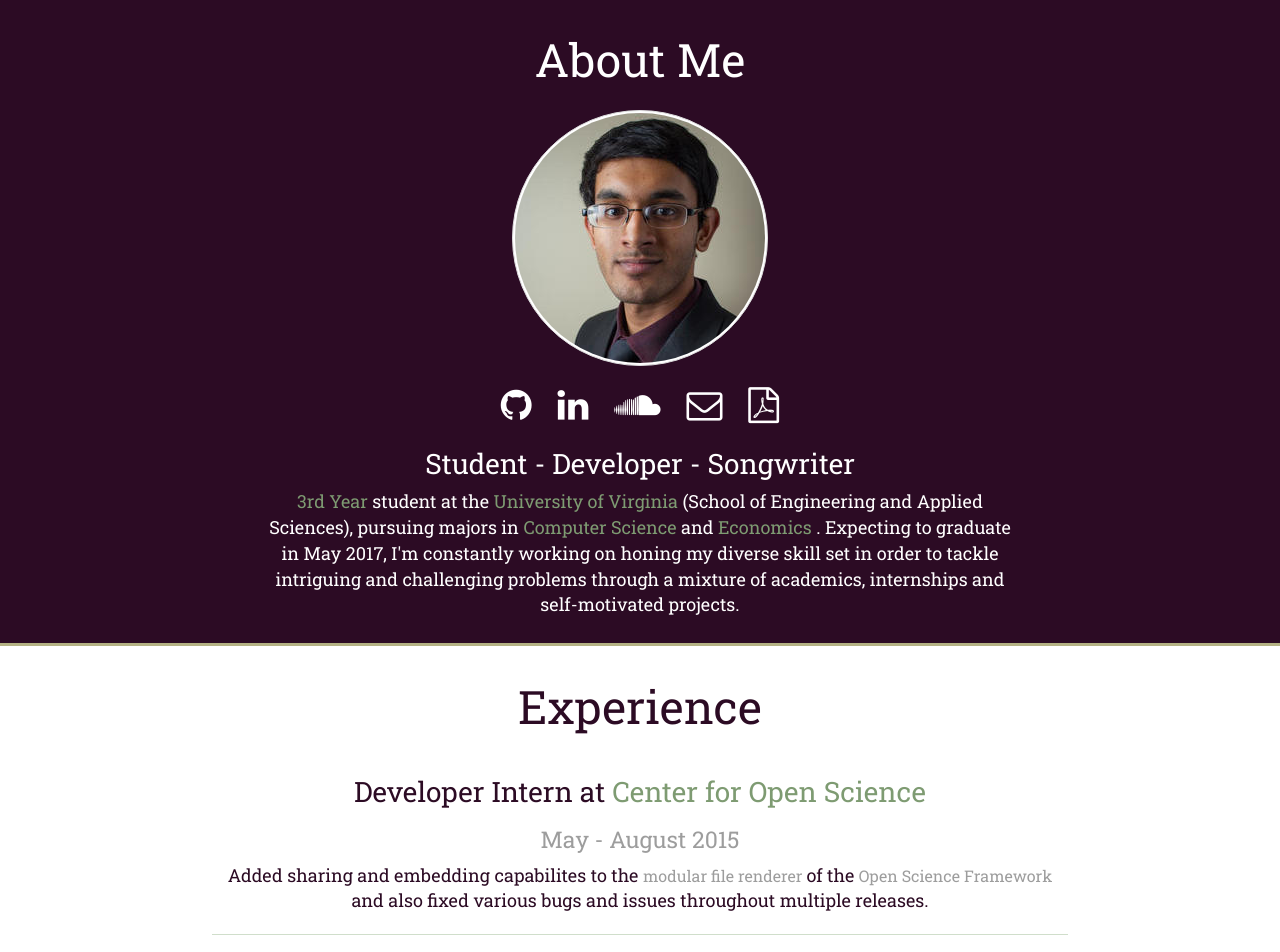
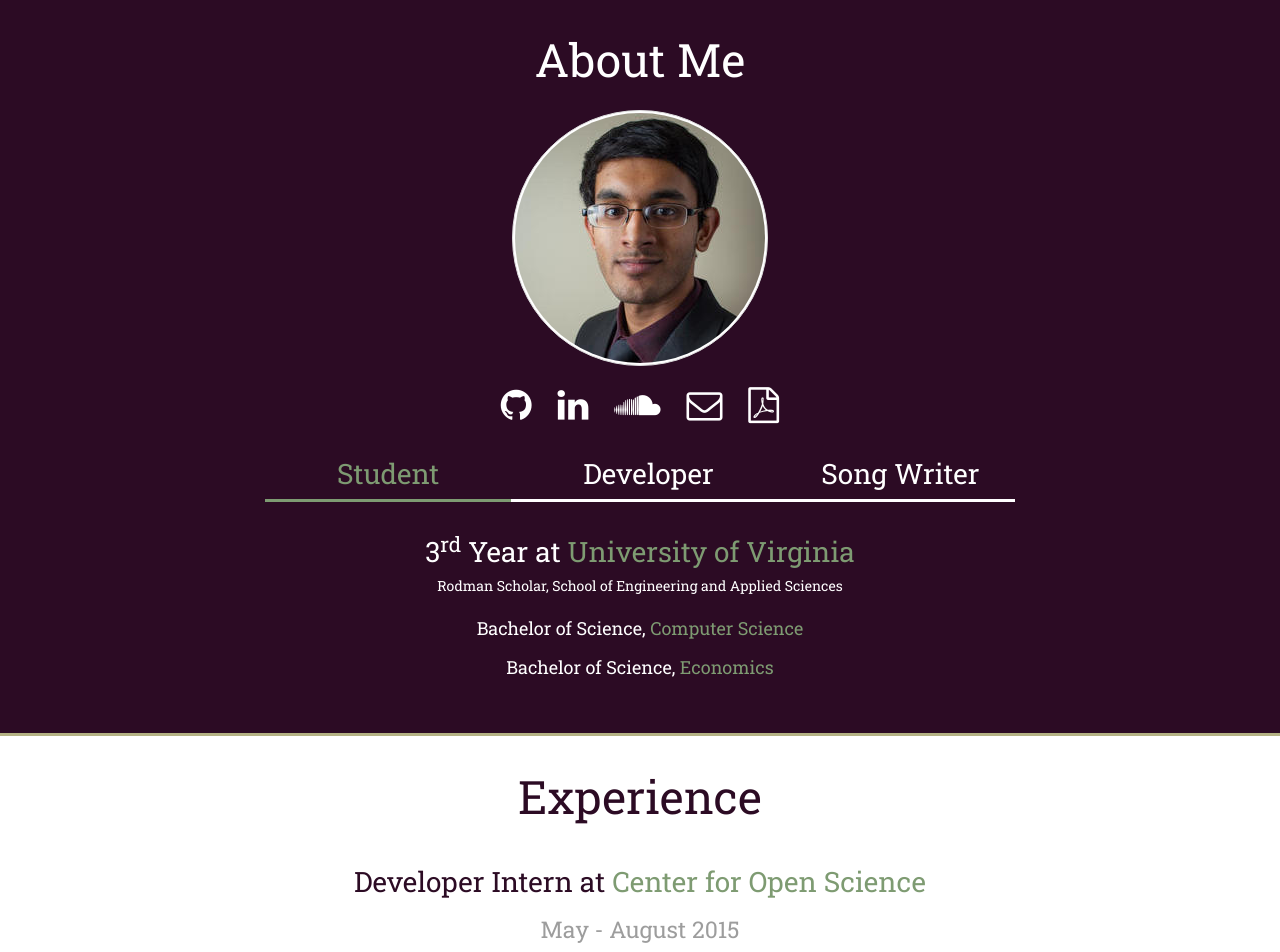
Before and after one commit to revanthkolli/revanthkolli.github.io, a PHP site: page /index.html in a window 1280 px wide. Shown: the part 51-1003 px from the top of the page. Run offline with PHP 8.4, Linux system fonts and the light colour scheme; some libraries are stand-ins or nearby versions.

Commit message:
Changed info style and updated skill set

```diff
--- a/css/styles.css
+++ b/css/styles.css
@@ -27,6 +27,28 @@ body {
 
 .navbar-inverse .navbar-nav>.active>a, .navbar-inverse .navbar-nav>.active>a:focus, .navbar-inverse .navbar-nav>.active>a:hover {
   background-color: #2C0B24;
+}
+
+.nav-pills>li.active>a, .nav-pills>li.active>a:focus, .nav-pills>li.active>a:hover, .nav-pills>li>a:hover {
+  background-color: #2C0B24;
+  color: #7E9B72;
+  border-bottom: #7E9B72 3px solid;
+  border-radius: 0px;
+}
+
+.nav-pills>li>a, .nav-pills>li>a:focus {
+  background-color: #2C0B24;
+  color: #fff;
+  border-bottom: #fff 3px solid;
+  border-radius: 0px;
+}
+
+.nav-pills a {
+  color: #7E9B72;
+}
+
+.no-margin {
+  margin-bottom: 0px;
 }
 
 .dark-background {
@@ -64,6 +86,10 @@ h3 {
   font-size: 23px;
   font-family: 'Roboto Slab', serif;
   color: #9d9d9d;
+}
+
+h5 {
+  font-family: 'Roboto Slab', serif;
 }
 
 p {
--- a/index.html
+++ b/index.html
@@ -52,10 +52,39 @@
               <div class="btn btn-sm"> <a href="https://docs.google.com/uc?authuser=0&id=0By3lTZ0GZpeFTWpXQUZjZ2ZDM1E&export=download"> <i class="fa fa-file-pdf-o fa-3x"></i> </a> </div>
 
             </div>
-            <h2> Student - Developer - Songwriter </h2>
-            <p>
-              <span class="highlight"> 3rd Year </span> student at the <span class="highlight" > University of Virginia </span> (School of Engineering and Applied Sciences), pursuing majors in <span class="highlight" > Computer Science </span> and <span class="highlight"> Economics </span>. Expecting to graduate in May 2017, I'm constantly working on honing my diverse skill set in order to tackle intriguing and challenging problems through a mixture of academics, internships and self-motivated projects.
+            <h2 class="no-margin">
+              <ul class="nav nav-pills nav-justified">
+                <li class="active"><a data-toggle="pill" href="#student">Student</a></li>
+                <li><a data-toggle="pill" href="#developer">Developer</a></li>
+                <li><a data-toggle="pill" href="#songwriter">Song Writer</a></li>
+              </ul>
+            </h2>
+            <div class="tab-content padding-top-bottom">
+              <div id="student" class="tab-pane fade in active">
+                <h2>3<sup>rd</sup> Year at <span class="highlight"> University of Virginia </span></h2>
+                <h5> Rodman Scholar, School of Engineering and Applied Sciences <h5>
+                <p class="padding-top-bottom">
+                  Bachelor of Science, <span class="highlight"> Computer Science </span>
+                  <br /> <br/>
+                  Bachelor of Science, <span class="highlight"> Economics </span>
                 </p>
+              </div>
+              <div id="developer" class="tab-pane fade">
+                <h2> Develop with <span class="highlight"> Design in Mind </span> </h2>
+                <h5> Front End and Back End </h5>
+                <p class="padding-top-bottom">
+                  I'm constantly looking to diversify and refine my skill set by solving challenging problems, whether that's through courses, internships, hackathons or self-motivated projects.
+                  A fan of minimalism and appealing design, I try to incorporate both in the solutions that I deliver.
+                </p>
+              </div>
+              <div id="songwriter" class="tab-pane fade">
+                <h2> Code for the Mind, <span class="highlight"> Songs for the Soul </span></h2>
+                <h5> South Indian Classical Carnatic Vocal, Acoustic Guitar, FL Studio, etc. </h5>
+                <p class="padding-top-bottom">
+                  Music has always been a part of my life. I stubled across song writing one day during high school and haven't stopped since.
+                </p>
+              </div>
+            </div>
           </div>
         </div>
       </div>
@@ -118,6 +147,7 @@
           <h1> Skills </h1>
         </header>
         <div class="section-content padding-top-bottom text-center">
+          <div class="padding-top-bottom">
             <div class="skillbar clearfix " data-percent="70%">
 	             <div class="skillbar-title" style="background: #A80D0D;"><span>Java</span></div>
                <div class="skillbar-bar" style="background: #CF2020;"></div>
@@ -133,14 +163,14 @@
                <div class="skillbar-bar" style="background: #CDA839;"></div>
 	             <div class="skill-bar-percent">Proficient</div>
             </div>
-          <div class="skillbar clearfix " data-percent="60%">
+            <div class="skillbar clearfix " data-percent="55%">
+	             <div class="skillbar-title" style="background: #AB881C;"><span>JavaScript</span></div>
+               <div class="skillbar-bar" style="background: #E8C75F;"></div>
+	             <div class="skill-bar-percent">Intermediate</div>
+            </div>
+            <div class="skillbar clearfix " data-percent="55%">
 	             <div class="skillbar-title" style="background: #6C93B3;"><span>R</span></div>
                <div class="skillbar-bar" style="background: #B9CAD9;"></div>
-	           <div class="skill-bar-percent">Intermediate</div>
-          </div>
-          <div class="skillbar clearfix " data-percent="50%">
-	           <div class="skillbar-title" style="background: #AB881C;"><span>JavaScript</span></div>
-             <div class="skillbar-bar" style="background: #E8C75F;"></div>
 	             <div class="skill-bar-percent">Intermediate</div>
             </div>
             <div class="skillbar clearfix " data-percent="45%">
@@ -158,6 +188,17 @@
                <div class="skillbar-bar" style="background: #A5A6A6;"></div>
 	             <div class="skill-bar-percent">Beginner</div>
             </div>
+            <div class="skillbar clearfix " data-percent="35%">
+	             <div class="skillbar-title" style="background: #000;"><span>PHP</span></div>
+               <div class="skillbar-bar" style="background: #7C83AF;"></div>
+	             <div class="skill-bar-percent">Beginner</div>
+            </div>
+          </div>
+          <p class="padding-top-bottom">
+            <span class="highlight"> Limited experience with: </span> Angular, Bash, Django, Flask, Go, Heroku, Firebase, Parse, PL/SQL, SPIN, Tomcat
+            <br />
+            <span class="highlight"> Worked with: </span> Atom, CodeBlocks, Eclipse, Emacs, Geany, Linux (Ubuntu w/Cinnamon), OS X, Propeller Tool, PyCharm, Rstudio, Vim, VirtualBox/VMWare, Windows
+          </p>
         </div>
       </div>
     </section>
```
Lines whose indentation alone changed are shown as unchanged.
